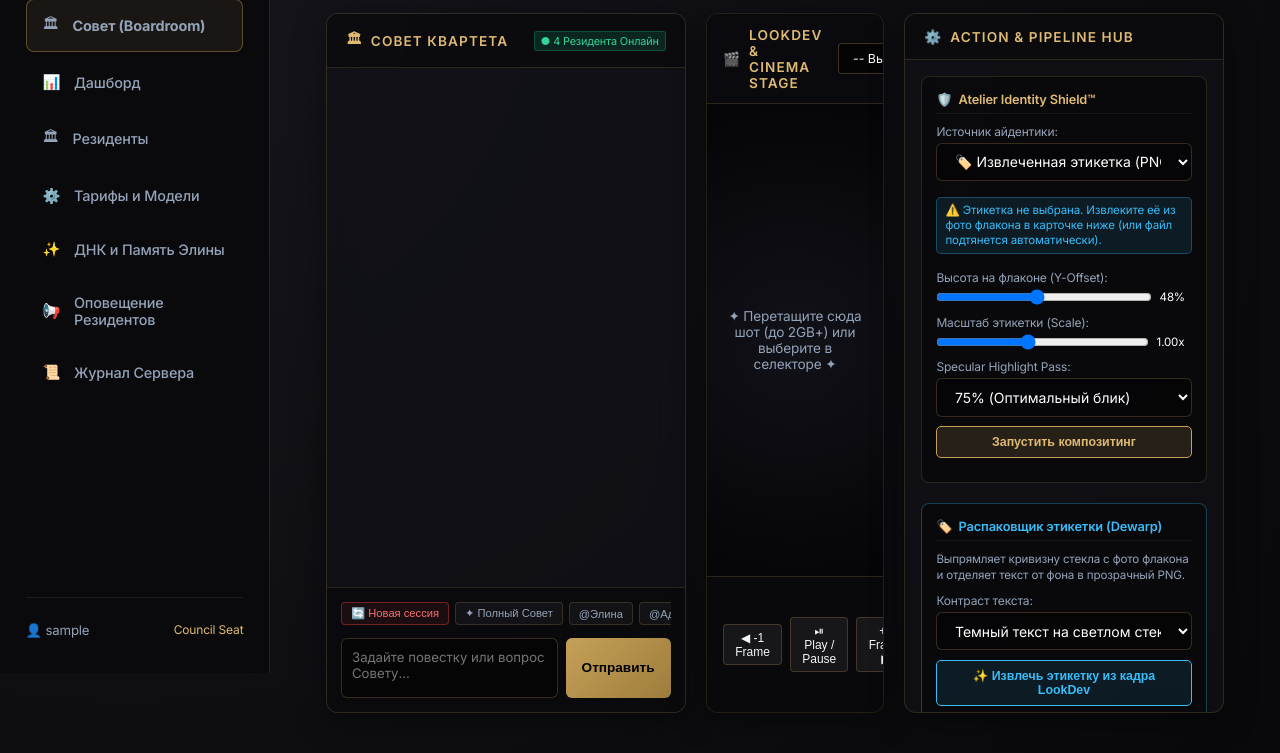
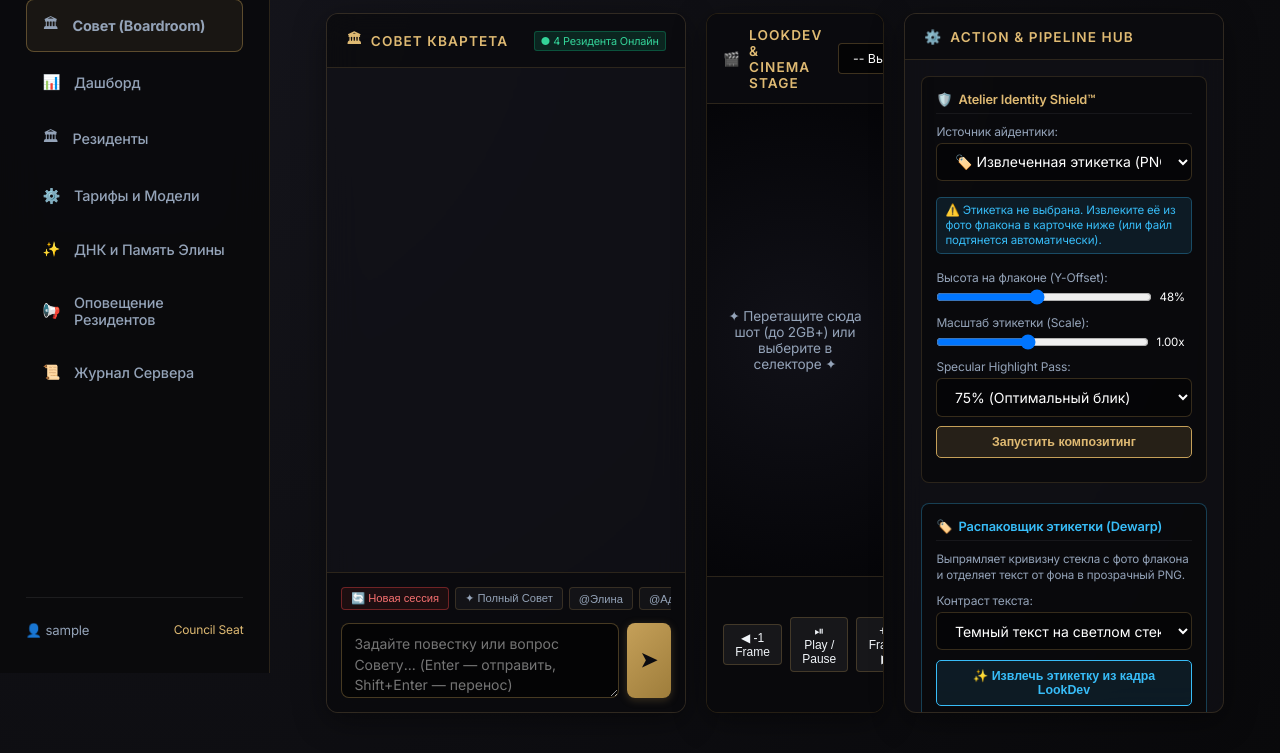
Before and after one commit to sevlani787/atelier-veo-elina, a FastAPI app: template admin/templates/boardroom.html in a window 1280 px wide. Shown: the part 127-880 px from the top of the page. Run offline with FastAPI, Linux system fonts and the light colour scheme; the template is opened without the code that fills it: most values are stand-ins (such as "Sample title", 1, 10 or a date in 2020).

Commit message:
feat(ui): ultra-compact send button icon and expandable comfortable textarea

```diff
--- a/admin/templates/boardroom.html
+++ b/admin/templates/boardroom.html
@@ -158,15 +158,23 @@
 
     .chat-textarea {
         flex: 1;
-        background: rgba(0, 0, 0, 0.5);
-        border: 1px solid rgba(197, 160, 89, 0.25);
+        background: rgba(0, 0, 0, 0.6);
+        border: 1px solid rgba(197, 160, 89, 0.35);
         color: #fff;
-        border-radius: 6px;
-        padding: 0.6rem;
-        font-size: 0.825rem;
-        resize: none;
-        height: 60px;
+        border-radius: 8px;
+        padding: 0.65rem 0.75rem;
+        font-size: 0.875rem;
+        line-height: 1.45;
+        resize: vertical;
+        min-height: 75px;
         font-family: inherit;
+        transition: border-color 0.2s ease, box-shadow 0.2s ease;
+    }
+
+    .chat-textarea:focus {
+        outline: none;
+        border-color: #c5a059;
+        box-shadow: 0 0 12px rgba(197, 160, 89, 0.25);
     }
 
     .chat-textarea:focus {
@@ -176,21 +184,32 @@
 
     .btn-send {
         background: linear-gradient(135deg, #c5a059, #9e7d3b);
-        color: #000;
-        font-weight: 600;
+        color: #0b0b10;
+        font-weight: 700;
         border: none;
-        border-radius: 6px;
-        padding: 0 1rem;
+        border-radius: 8px;
+        width: 44px;
+        min-width: 44px;
+        max-width: 44px;
+        padding: 0;
+        align-self: stretch;
         cursor: pointer;
-        font-size: 0.85rem;
+        font-size: 1.15rem;
         display: flex;
         align-items: center;
         justify-content: center;
-        transition: opacity 0.2s;
+        transition: all 0.2s ease;
+        box-shadow: 0 2px 8px rgba(197, 160, 89, 0.25);
     }
 
     .btn-send:hover {
-        opacity: 0.9;
+        background: linear-gradient(135deg, #dfba73, #c5a059);
+        transform: translateY(-1px);
+        box-shadow: 0 4px 14px rgba(197, 160, 89, 0.4);
+    }
+
+    .btn-send:active {
+        transform: translateY(1px);
     }
 
     /* CENTER: LookDev Stage */
@@ -450,9 +469,9 @@
                 <button class="pill-btn" onclick="setPillPrompt('@kai Проверь концепт по 19 главам Летописи и Clean Flacon Invariant')">@Кай</button>
             </div>
             <div class="input-row">
-                <textarea id="council-input" class="chat-textarea" placeholder="Задайте повестку или вопрос Совету..."></textarea>
-                <button class="btn-send" onclick="sendCouncilMessage()">
-                    <span>Отправить</span>
+                <textarea id="council-input" class="chat-textarea" placeholder="Задайте повестку или вопрос Совету... (Enter — отправить, Shift+Enter — перенос)"></textarea>
+                <button class="btn-send" onclick="sendCouncilMessage()" title="Отправить (Enter)">
+                    <span style="display: inline-block; transform: scale(1.1);">➤</span>
                 </button>
             </div>
         </div>
```
